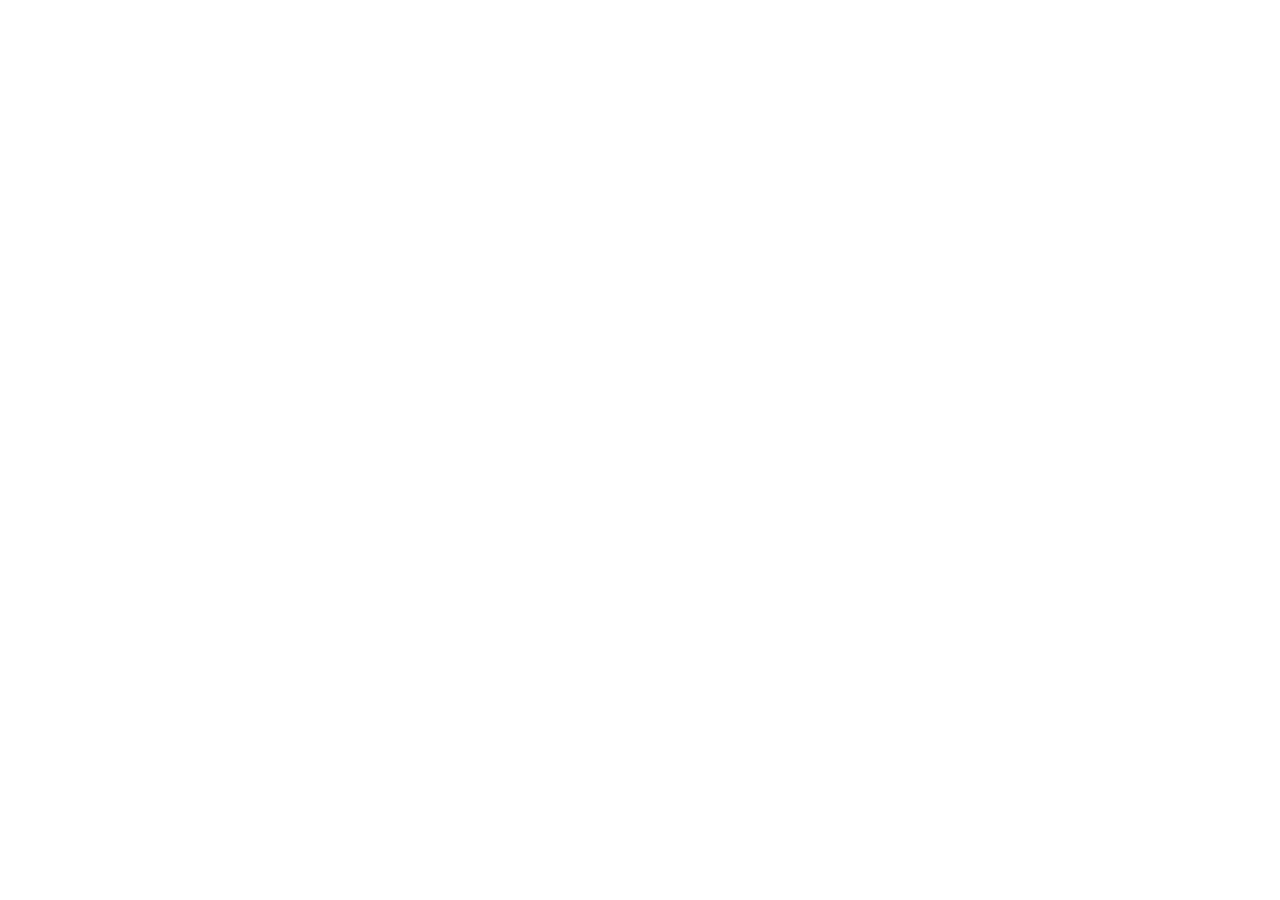
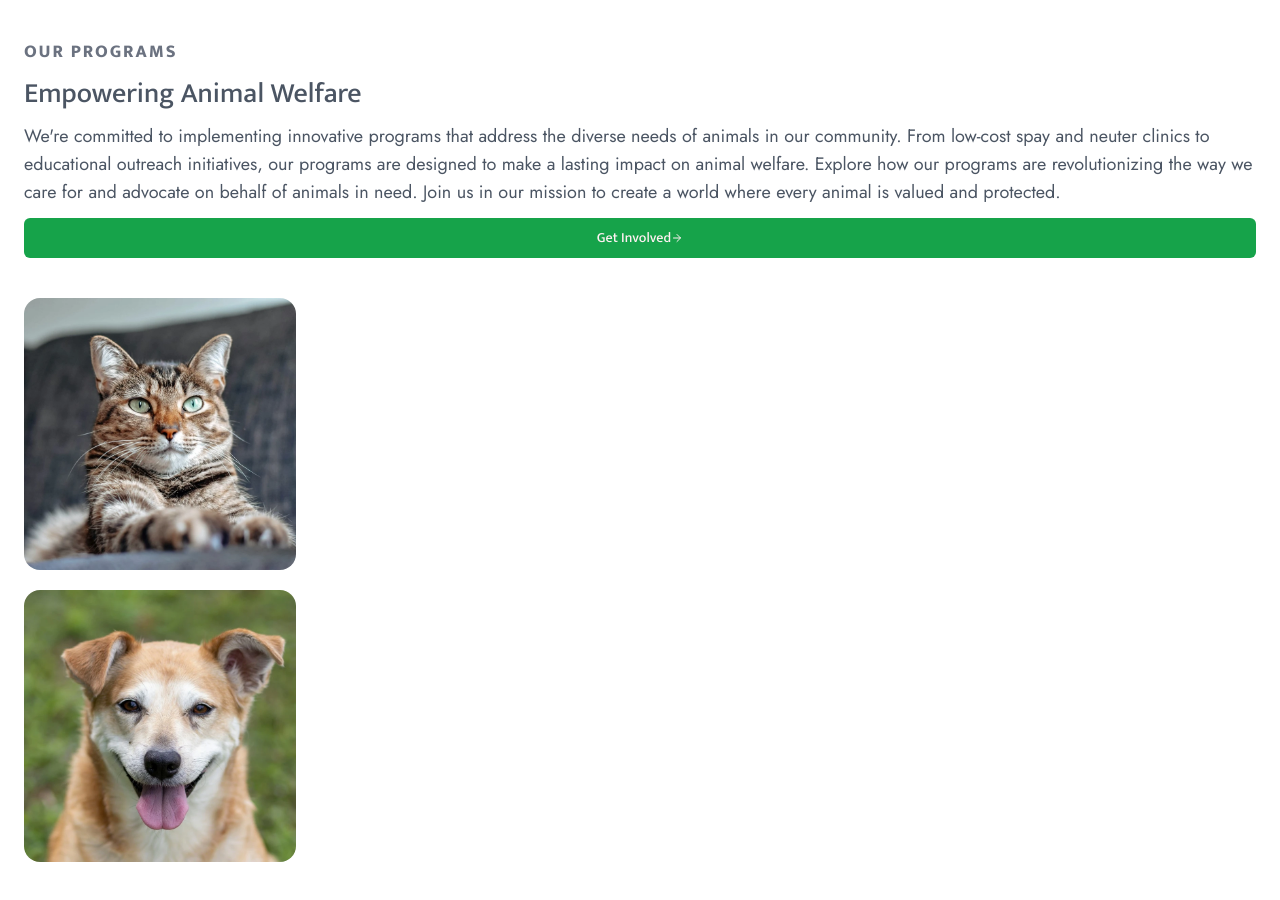
Before and after one commit to MikaelMarceniuk/rescuify-animal-rescue, a Next.js app: page / in a window 1280 px wide. Shown: the part 2640-3540 px from the top of the page. Before the commit the page ends 2654 px from the top, so only its background shows below. Built offline with nearby package versions, Linux system fonts and the light colour scheme.

Commit message:
feat(HomePage): Add our programs section

```diff
--- a/src/app/page.tsx
+++ b/src/app/page.tsx
@@ -212,6 +212,57 @@
 					</li>
 				</ul>
 			</section>
+
+			<section
+				className={cn('flex flex-col gap-10 p-6 pb-10', mukta.className)}
+			>
+				<div className='flex flex-col gap-3'>
+					<p className='text-lg font-bold tracking-widest text-gray-500'>
+						OUR PROGRAMS
+					</p>
+					<h3 className='text-2.8xl font-medium leading-8 text-gray-600'>
+						Empowering Animal Welfare
+					</h3>
+					<h4 className={cn('text-lg text-gray-600', jost.className)}>
+						We're committed to implementing innovative programs that address the
+						diverse needs of animals in our community. From low-cost spay and
+						neuter clinics to educational outreach initiatives, our programs are
+						designed to make a lasting impact on animal welfare. Explore how our
+						programs are revolutionizing the way we care for and advocate on
+						behalf of animals in need. Join us in our mission to create a world
+						where every animal is valued and protected.
+					</h4>
+
+					<Button>
+						Get Involved{' '}
+						<div>
+							<ArrowRight size={12} />
+						</div>
+					</Button>
+				</div>
+
+				<ul className='flex flex-col gap-5'>
+					<li>
+						<Image
+							src='/tabby-cat.webp'
+							width={272}
+							height={300}
+							alt='Tabby cat'
+							className='rounded-2xl'
+						/>
+					</li>
+
+					<li>
+						<Image
+							src='/golden-and-white-dog.webp'
+							width={272}
+							height={300}
+							alt='Golden and White dog'
+							className='rounded-2xl'
+						/>
+					</li>
+				</ul>
+			</section>
 		</div>
 	)
 }
```
Also changed, not shown: public/golden-and-white-dog.webp (added), public/tabby-cat.webp (added).
